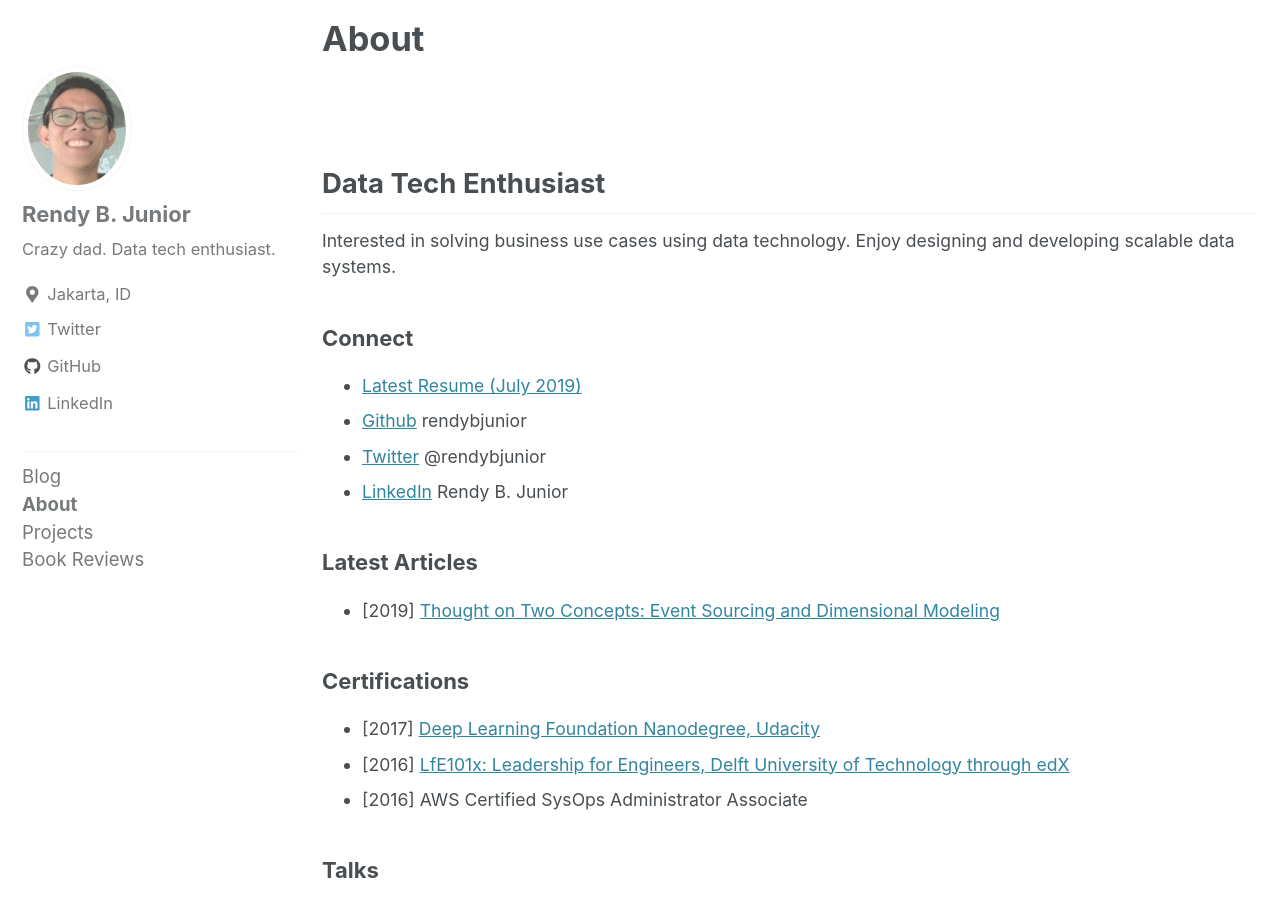
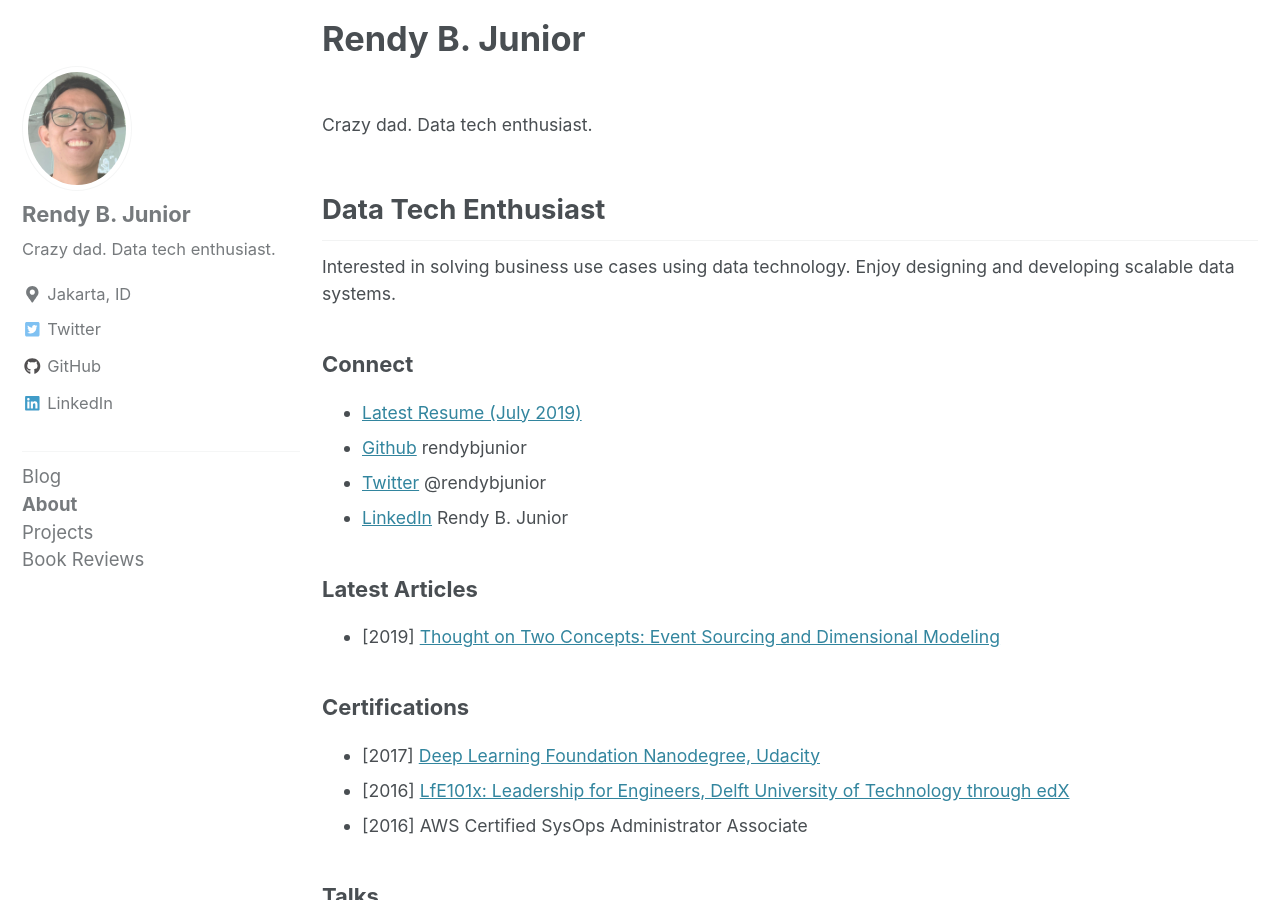
Before and after one commit to rendybjunior/rendyistyping, a Jekyll site: the page built from _pages/about.md, in a window 1280 px wide and 900 px high. Built offline with Jekyll 4.4.1, drawn with Linux system fonts in a browser that asks for light colours; cached includes are drawn as plain includes; nearby versions of some CDN libraries.

Commit message:
modify about

```diff
--- a/_pages/about.md
+++ b/_pages/about.md
@@ -1,8 +1,10 @@
 ---
 layout: single
 permalink: /about/
-title: About
+title: Rendy B. Junior
 ---
+Crazy dad. Data tech enthusiast.
+
 ## Data Tech Enthusiast
 Interested in solving business use cases using data technology. Enjoy designing and developing scalable data systems.
 
```
